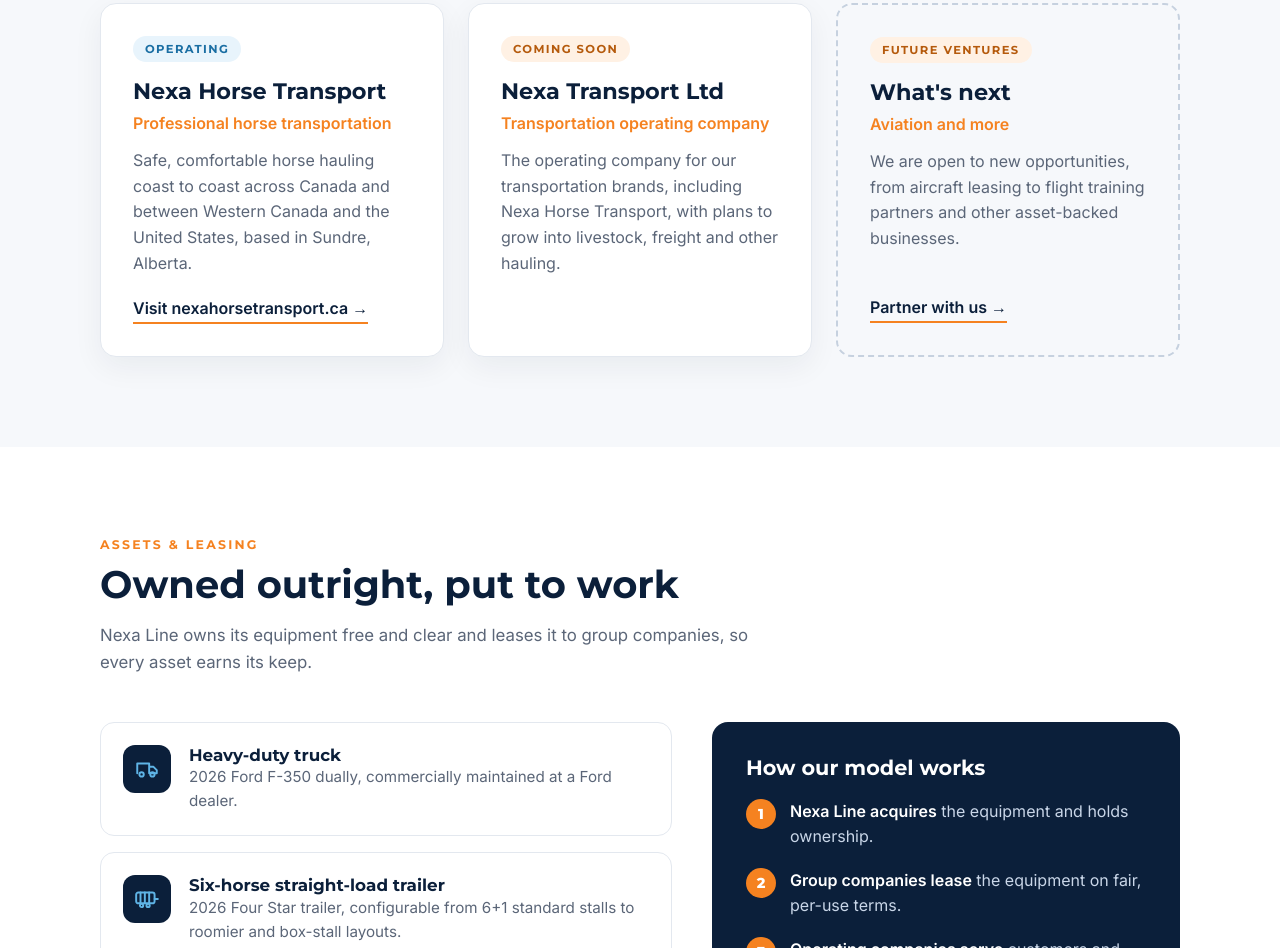
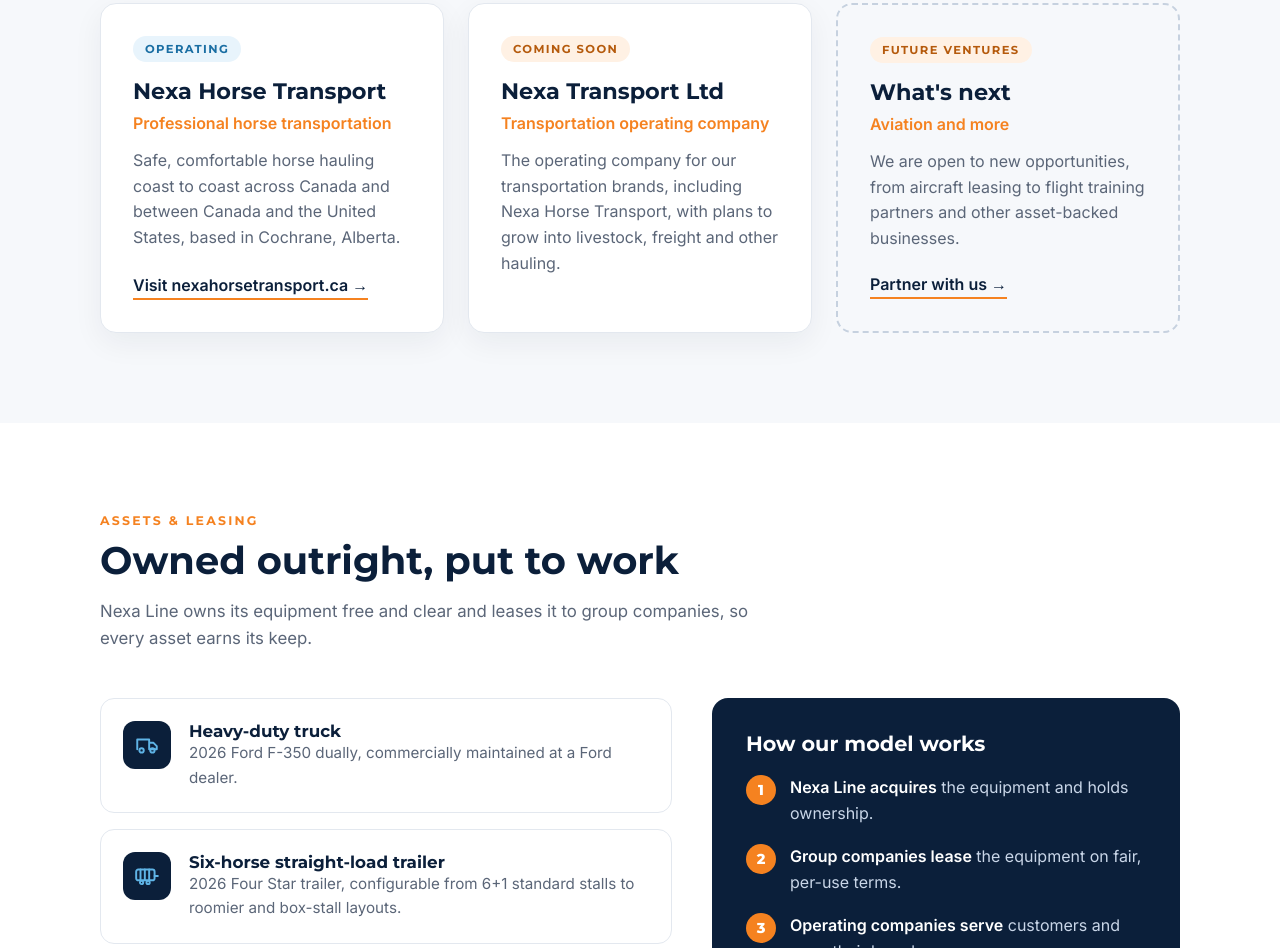
Before and after one commit to nexaline/nexaline.ca, a plain HTML site: page index.html in a window 1280 px wide. Shown: the part 1613-2561 px from the top of the page. Drawn offline with Linux system fonts and the light colour scheme.

Commit message:
Nexa Horse Transport card: based in Cochrane, Alberta
Co-Authored-By: Claude Opus 5.5 <noreply@anthropic.com>
Claude-Session: https://claude.ai/code/session_01X1Qn3VaNPYZZEmMh9EWszY

```diff
--- a/index.html
+++ b/index.html
@@ -172,7 +172,7 @@ footer .wrap{display:flex;justify-content:space-between;flex-wrap:wrap;gap:12px}
         <span class="tag">Operating</span>
         <h3>Nexa Horse Transport</h3>
         <div class="sub">Professional horse transportation</div>
-        <p>Safe, comfortable horse hauling coast to coast across Canada and between Western Canada and the United States, based in Sundre, Alberta.</p>
+        <p>Safe, comfortable horse hauling coast to coast across Canada and between Canada and the United States, based in Cochrane, Alberta.</p>
         <a class="link" href="https://nexahorsetransport.ca" target="_blank" rel="noopener">Visit nexahorsetransport.ca &rarr;</a>
       </div>
       <div class="card">
```
